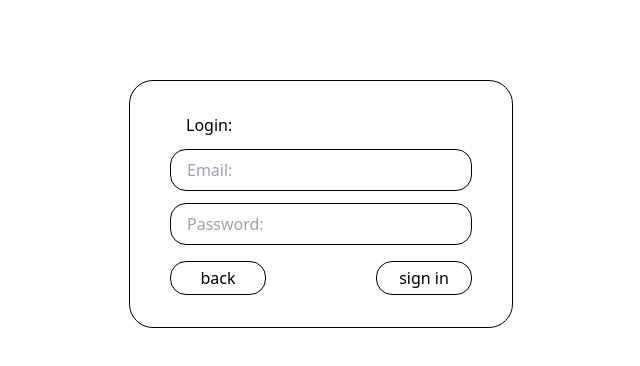
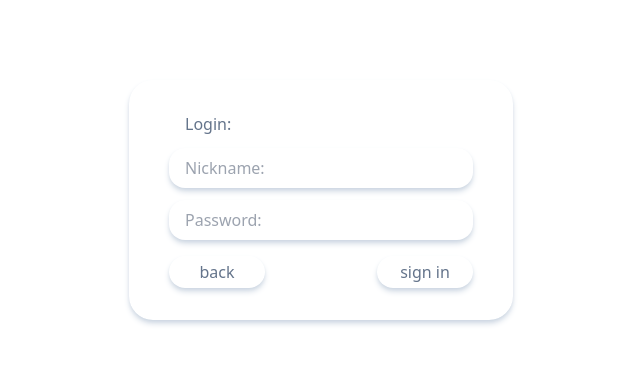
Before and after one commit to itbulka/YaPX-frontend, a Next.js app: page /login in a window 1280 px wide. Shown: the top 366 px of the page, without its empty margins (319-959 px from the left). Built offline with nearby package versions, Linux system fonts and the light colour scheme.

Commit message:
login form's logic

```diff
--- a/package.json
+++ b/package.json
@@ -9,11 +9,14 @@
     "lint": "next lint"
   },
   "dependencies": {
+    "@hookform/resolvers": "^3.3.4",
     "clsx": "^2.1.0",
     "next": "14.2.2",
     "react": "^18",
     "react-dom": "^18",
-    "tailwind-merge": "^2.3.0"
+    "react-hook-form": "^7.51.3",
+    "tailwind-merge": "^2.3.0",
+    "zod": "^3.24.0-canary.20240423T173108"
   },
   "devDependencies": {
     "@tanstack/eslint-plugin-query": "^5.28.11",
--- a/src/components/layout/index.tsx
+++ b/src/components/layout/index.tsx
@@ -17,9 +17,9 @@ export const Layout = ({ children }: { children: React.ReactNode }) => {
 
       <div className="px-52 pt-10 flex gap-20">
         <nav className="flex flex-col gap-4">
-            <Link href={"/profile/12"} className="text-slate-800 text-sm p-1 rounded-md transition ease-in duration-300 hover:transition-colors hover:text-white hover:bg-gray-950">Профиль</Link>
-            <Link href={"/my"} className="text-slate-800 text-sm p-1 rounded-md transition ease-in duration-300 hover:transition-colors hover:text-white hover:bg-gray-950">Посты</Link>
-            <Link href={"/settings"} className="text-slate-800 text-sm p-1 rounded-md transition ease-in duration-300 hover:transition-colors hover:text-white hover:bg-gray-950">Настройки</Link>
+            <Link href={"/profile/12"} className="text-slate-800 text-sm p-1 rounded-md transition ease-in duration-300 hover:transition-colors hover:text-white hover:bg-gray-400 px-3">Профиль</Link>
+            <Link href={"/my"} className="text-slate-800 text-sm p-1 rounded-md transition ease-in duration-300 hover:transition-colors hover:text-white hover:bg-gray-400 px-3">Мои посты</Link>
+            <Link href={"/settings"} className="text-slate-800 text-sm p-1 rounded-md transition ease-in duration-300 hover:transition-colors hover:text-white hover:bg-gray-400 px-3">Настройки</Link>
         </nav>
         <div className="flex flex-1 flex-col gap-10 items-center justify-center">
           {children}
--- a/src/pages/login/index.tsx
+++ b/src/pages/login/index.tsx
@@ -1,16 +1,41 @@
 import Link from "next/link";
+import { zodResolver } from '@hookform/resolvers/zod';
 
-export default function LoginForm() {
+import { useForm } from 'react-hook-form';
+import { z } from 'zod';
+import { signIn } from "@/utils/api/auth";
+
+const formSchema = z.object({
+  nickname: z.string().min(1, 'Введите никнейм'),
+  password: z.string().min(1, 'Введите пароль'),
+});
+
+type Form = z.infer<typeof formSchema>;
+
+export default function SignInPage() {
+  const {
+    register,
+    handleSubmit,
+    formState: { errors },
+  } = useForm<Form>({
+    resolver: zodResolver(formSchema),
+  });
+
   return (
-    <form className="max-w-sm border border-black min-h-24 ml-auto mr-auto px-10 py-8 gap-3 rounded-3xl flex flex-col mt-20">
-      <span className="ml-4">Login:</span>
-      <input className="border border-black rounded-2xl px-4 py-2" type="email" name="email" placeholder="Email:" />
-      <input className="border border-black rounded-2xl px-4 py-2" type="password" name="password" placeholder="Password:" />
+    <form onSubmit={handleSubmit(data => signIn(data))} className="max-w-sm shadow-md shadow-slate-300 min-h-24 ml-auto mr-auto px-10 py-8 gap-3 rounded-3xl flex flex-col mt-20">
+      <span className="ml-4 text-slate-500">Login:</span>
+
+      <input {...register('nickname')} className="shadow-md shadow-slate-300 rounded-2xl px-4 py-2" placeholder="Nickname:"/>
+      {errors.nickname?.message && <p>{errors.nickname?.message}</p>}
+
+      <input {...register('password')} className="shadow-md shadow-slate-300 rounded-2xl px-4 py-2" type="password" name="password" placeholder="Password:" />
+      {errors.password?.message && <p>{errors.password?.message}</p>}
+
       <div className="flex gap-2 justify-between pt-1">
         <Link href={"/"}>
-          <button className="border border-black rounded-2xl w-24 py-1" type="button">back</button>
+          <button className="shadow-md shadow-slate-300 rounded-2xl w-24 py-1 text-slate-500 hover:bg-slate-100" type="button">back</button>
         </Link>
-        <button className="border border-black rounded-2xl w-24 py-1" type="submit">sign in</button>
+        <button className="shadow-md shadow-slate-300 rounded-2xl w-24 py-1 text-slate-500 hover:bg-slate-100" type="submit">sign in</button>
       </div>
     </form>
   );
```
Also changed, not shown: 1 other file (tests, documents, lock files or other folders).
